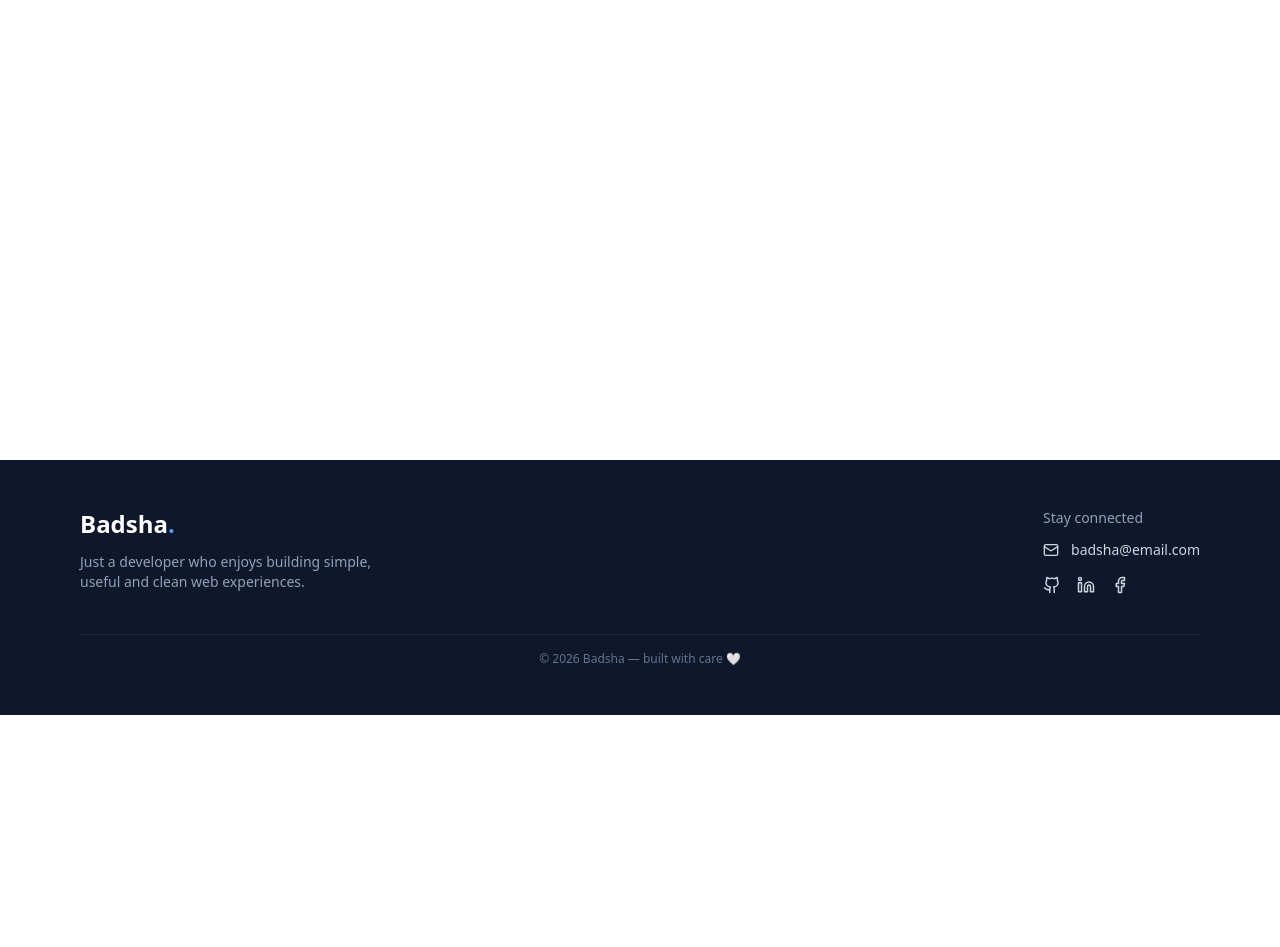
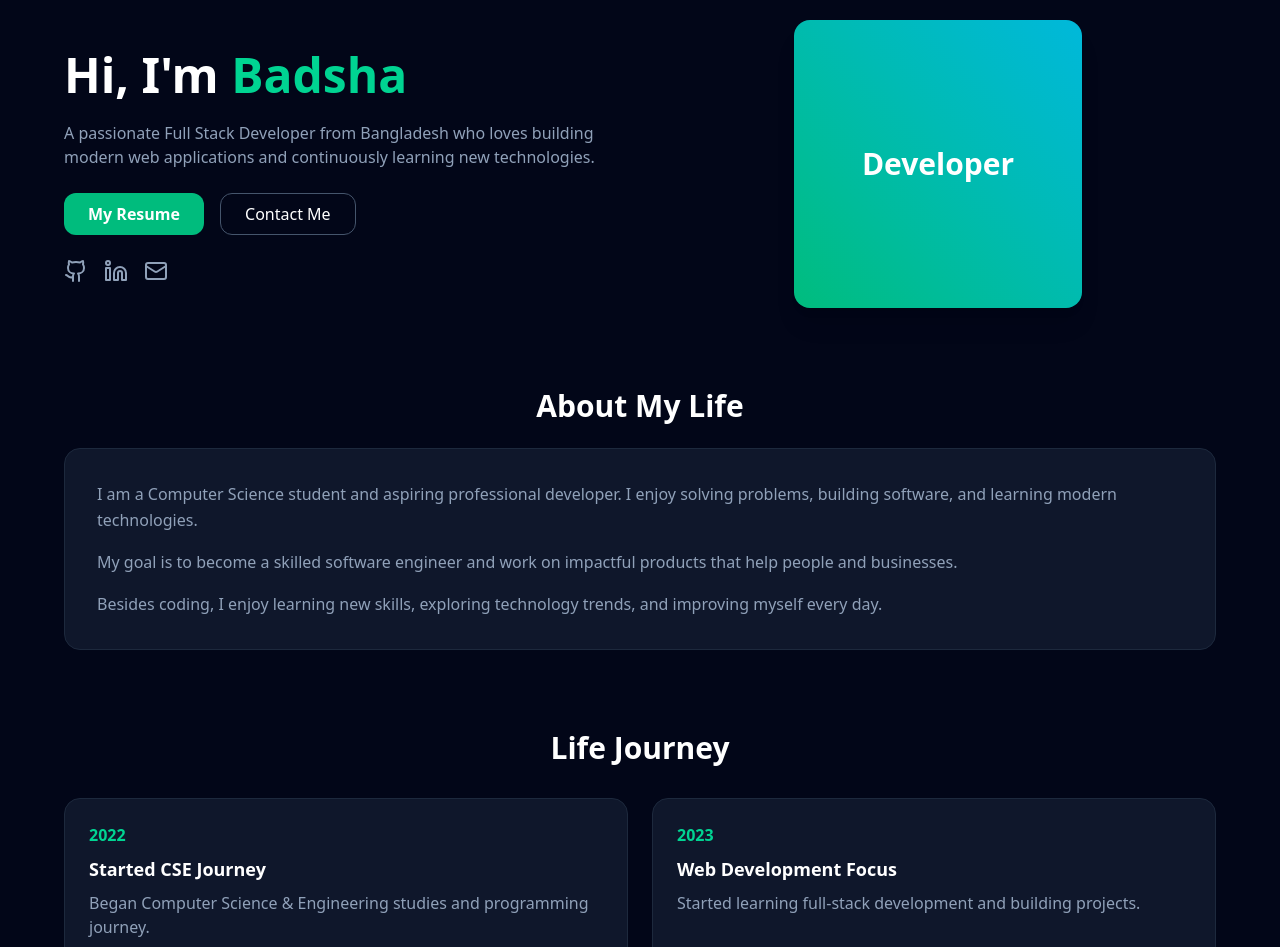
Before and after one commit to Badsha012/my-personal-websides, a React (Vite) app: page / in a window 1280 px wide. Shown: the part 85-1032 px from the top of the page. Before the commit the page ends 800 px from the top, so only its background shows below. Built offline with nearby package versions, Linux system fonts and the light colour scheme.

Commit message:
update a home page

```diff
--- a/src/Page/About.jsx
+++ b/src/Page/About.jsx
@@ -28,7 +28,7 @@ const About = () => {
           </p>
         </motion.div>
 
-        <div className="grid gap-8 lg:grid-cols-12 items-start">
+        <div className="grid gap-2 lg:grid-cols-12 items-start">
 
           {/* Left Side: Bio & Stats (5 Columns) */}
           <motion.div
--- /dev/null
+++ b/src/Page/Home.jsx
@@ -0,0 +1,198 @@
+import React from "react";
+import { motion } from "framer-motion";
+import { Github, Linkedin, Mail } from "lucide-react";
+
+export default function PersonalHomePage() {
+  const skills = [
+    { name: "React", level: 90 },
+    { name: "Node.js", level: 85 },
+    { name: "MongoDB", level: 80 },
+    { name: "JavaScript", level: 92 },
+  ];
+
+  const timeline = [
+    {
+      year: "2022",
+      title: "Started CSE Journey",
+      desc: "Began Computer Science & Engineering studies and programming journey.",
+    },
+    {
+      year: "2023",
+      title: "Web Development Focus",
+      desc: "Started learning full‑stack development and building projects.",
+    },
+    {
+      year: "2024",
+      title: "Professional Projects",
+      desc: "Built dashboards, authentication systems and real web apps.",
+    },
+    {
+      year: "2025",
+      title: "Full Stack Developer",
+      desc: "Working toward professional career and freelance opportunities.",
+    },
+  ];
+
+  const projects = [
+    {
+      title: "Portfolio Website",
+      desc: "Modern responsive portfolio with animation and clean UI.",
+    },
+    {
+      title: "Dashboard System",
+      desc: "Role‑based dashboard with authentication and data management.",
+    },
+    {
+      title: "E‑commerce App",
+      desc: "Full‑stack shopping platform with admin panel.",
+    },
+  ];
+
+  return (
+    <div className="min-h-screen bg-slate-950 text-white px-6 py-10">
+      {/* HERO SECTION */}
+      <section className="max-w-6xl mx-auto grid md:grid-cols-2 gap-10 items-center">
+        <motion.div
+          initial={{ opacity: 0, y: 40 }}
+          animate={{ opacity: 1, y: 0 }}
+          transition={{ duration: 0.6 }}
+        >
+          <h1 className="text-4xl md:text-5xl font-bold leading-tight mb-4">
+            Hi, I'm <span className="text-emerald-400">Badsha</span>
+          </h1>
+
+          <p className="text-slate-400 mb-6">
+            A passionate Full Stack Developer from Bangladesh who loves
+            building modern web applications and continuously learning new
+            technologies.
+          </p>
+
+          <div className="flex gap-4 flex-wrap">
+            <button className="bg-emerald-500 px-6 py-2 rounded-xl font-semibold hover:opacity-90">
+              My Resume
+            </button>
+            <button className="border border-slate-600 px-6 py-2 rounded-xl hover:bg-slate-800">
+              Contact Me
+            </button>
+          </div>
+
+          <div className="flex gap-4 mt-6 text-slate-400">
+            <Github className="cursor-pointer" />
+            <Linkedin className="cursor-pointer" />
+            <Mail className="cursor-pointer" />
+          </div>
+        </motion.div>
+
+        <motion.div
+          initial={{ opacity: 0, scale: 0.9 }}
+          animate={{ opacity: 1, scale: 1 }}
+          transition={{ duration: 0.6 }}
+          className="flex justify-center"
+        >
+          <div className="w-72 h-72 bg-gradient-to-tr from-emerald-500 to-cyan-500 rounded-2xl shadow-xl flex items-center justify-center text-3xl font-bold">
+            Developer
+          </div>
+        </motion.div>
+      </section>
+
+      {/* ABOUT LIFE */}
+      <section className="max-w-6xl mx-auto mt-20">
+        <h2 className="text-3xl font-bold mb-6 text-center">About My Life</h2>
+
+        <div className="bg-slate-900 border border-slate-800 rounded-2xl p-8 text-slate-400 leading-relaxed space-y-4">
+          <p>
+            I am a Computer Science student and aspiring professional
+            developer. I enjoy solving problems, building software, and
+            learning modern technologies.
+          </p>
+
+          <p>
+            My goal is to become a skilled software engineer and work on
+            impactful products that help people and businesses.
+          </p>
+
+          <p>
+            Besides coding, I enjoy learning new skills, exploring
+            technology trends, and improving myself every day.
+          </p>
+        </div>
+      </section>
+
+      {/* LIFE TIMELINE */}
+      <section className="max-w-6xl mx-auto mt-20">
+        <h2 className="text-3xl font-bold mb-8 text-center">Life Journey</h2>
+
+        <div className="grid md:grid-cols-2 gap-6">
+          {timeline.map((item, i) => (
+            <div key={i} className="bg-slate-900 border border-slate-800 rounded-2xl p-6">
+              <h3 className="text-emerald-400 font-semibold mb-2">
+                {item.year}
+              </h3>
+              <h4 className="text-lg font-semibold mb-2">{item.title}</h4>
+              <p className="text-slate-400">{item.desc}</p>
+            </div>
+          ))}
+        </div>
+      </section>
+
+      {/* SKILLS */}
+      <section className="max-w-6xl mx-auto mt-20">
+        <h2 className="text-3xl font-bold mb-8 text-center">Skills</h2>
+
+        <div className="grid md:grid-cols-2 gap-6">
+          {skills.map((skill, i) => (
+            <div key={i} className="bg-slate-900 border border-slate-800 rounded-2xl p-6">
+              <div className="flex justify-between mb-2">
+                <span>{skill.name}</span>
+                <span>{skill.level}%</span>
+              </div>
+              <div className="w-full bg-slate-800 h-3 rounded-full overflow-hidden">
+                <motion.div
+                  initial={{ width: 0 }}
+                  whileInView={{ width: `${skill.level}%` }}
+                  transition={{ duration: 1 }}
+                  className="h-3 bg-emerald-400"
+                />
+              </div>
+            </div>
+          ))}
+        </div>
+      </section>
+
+      {/* PROJECTS */}
+      <section className="max-w-6xl mx-auto mt-20">
+        <h2 className="text-3xl font-bold mb-8 text-center">Projects</h2>
+
+        <div className="grid md:grid-cols-3 gap-6">
+          {projects.map((project, i) => (
+            <motion.div
+              key={i}
+              initial={{ opacity: 0, y: 30 }}
+              whileInView={{ opacity: 1, y: 0 }}
+              transition={{ duration: 0.5 }}
+            >
+              <div className="bg-slate-900 border border-slate-800 rounded-2xl h-full p-6">
+                <h3 className="text-xl font-semibold mb-2">
+                  {project.title}
+                </h3>
+                <p className="text-slate-400">{project.desc}</p>
+              </div>
+            </motion.div>
+          ))}
+        </div>
+      </section>
+
+      {/* CONTACT */}
+      <section className="max-w-4xl mx-auto mt-20 text-center">
+        <h2 className="text-3xl font-bold mb-4">Contact Me</h2>
+        <p className="text-slate-400 mb-6">
+          Want to work together or discuss ideas? Feel free to reach out.
+        </p>
+        <button className="bg-emerald-500 px-8 py-3 rounded-xl font-semibold hover:opacity-90">
+          Send Message
+        </button>
+      </section>
+
+    </div>
+  );
+}
--- a/src/Router/Router.jsx
+++ b/src/Router/Router.jsx
@@ -3,6 +3,7 @@ import Root from "../RootLayout/Root";
 import Contact from "../Page/Contact";
 import About from "../Page/About";
 import Skills from "../Page/Skill";
+import Home from "../Page/Home";
 
 const router = createBrowserRouter([
   {
@@ -12,7 +13,7 @@ const router = createBrowserRouter([
     children:[
         {
             index:true,
-            element:<h1>home</h1>
+            element:<Home></Home>
         },
         {
             path:"/contact",
```
